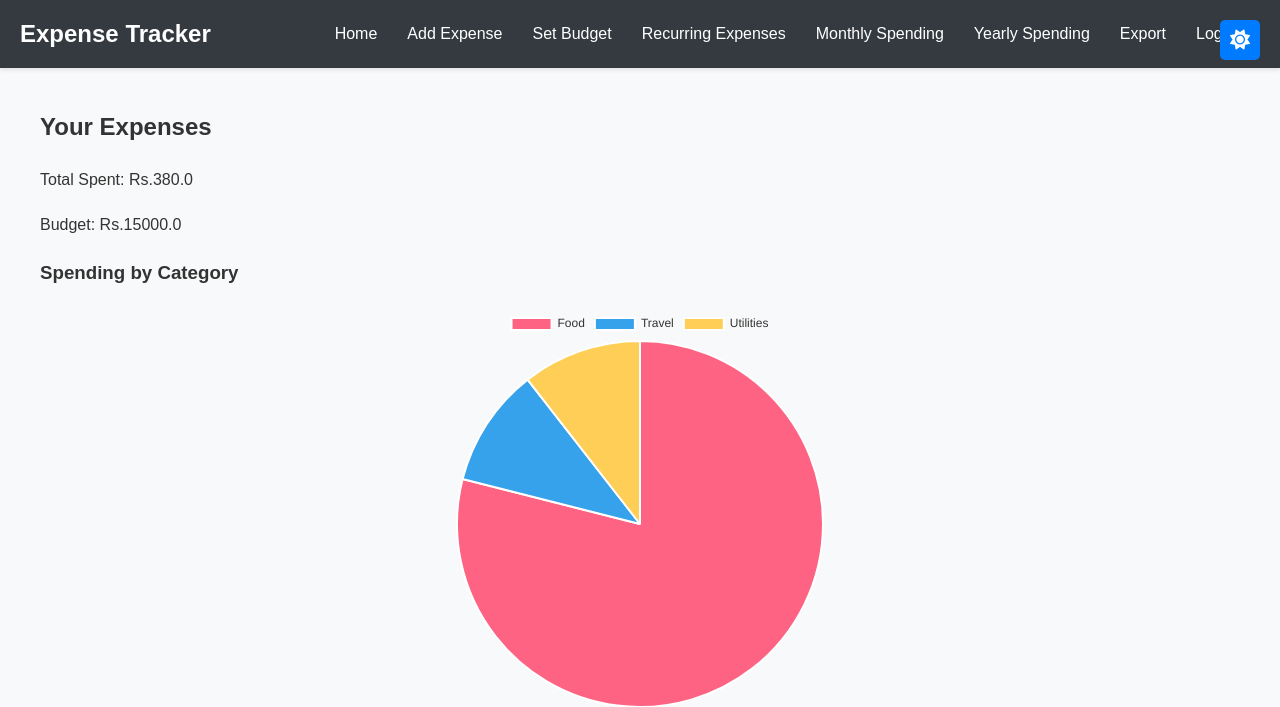
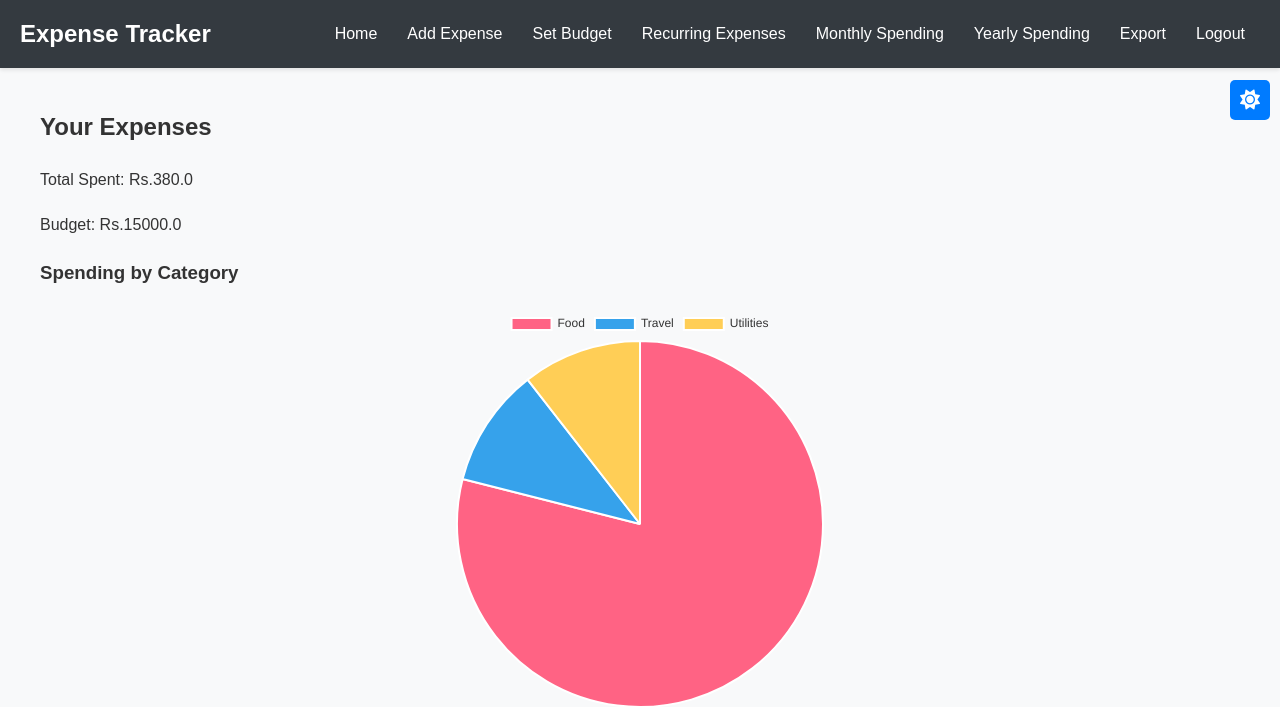
Before and after one commit to Anupama3942/flask-expense-tracker, a Flask app: page / in a window 1280 px wide. Shown: the top 707 px of the page. Run offline with Flask 3, Linux system fonts and the light colour scheme; a user stored in the database is signed in.

Commit message:
toggle-button configaration

```diff
--- a/static/styles.css
+++ b/static/styles.css
@@ -225,8 +225,8 @@ p {
 /* Toggle Button */
 .theme-toggle {
     position: fixed;
-    top: 20px;
-    right: 20px;
+    top: 80px;
+    right: 10px;
     padding: 10px;
     background-color: var(--button-background);
     color: white;
@@ -337,6 +337,8 @@ nav {
     background-color: rgba(12, 12, 12, 0.762);
     z-index: 999;
 }
+
+
 
 /* Media Queries for Mobile Navigation */
 @media (max-width: 768px) {
@@ -449,7 +451,7 @@ nav {
     }
 
     .theme-toggle {
-        top: 5px;
+        top: 20px;
         right: 5px;
         width: 25px;
         height: 25px;
```
